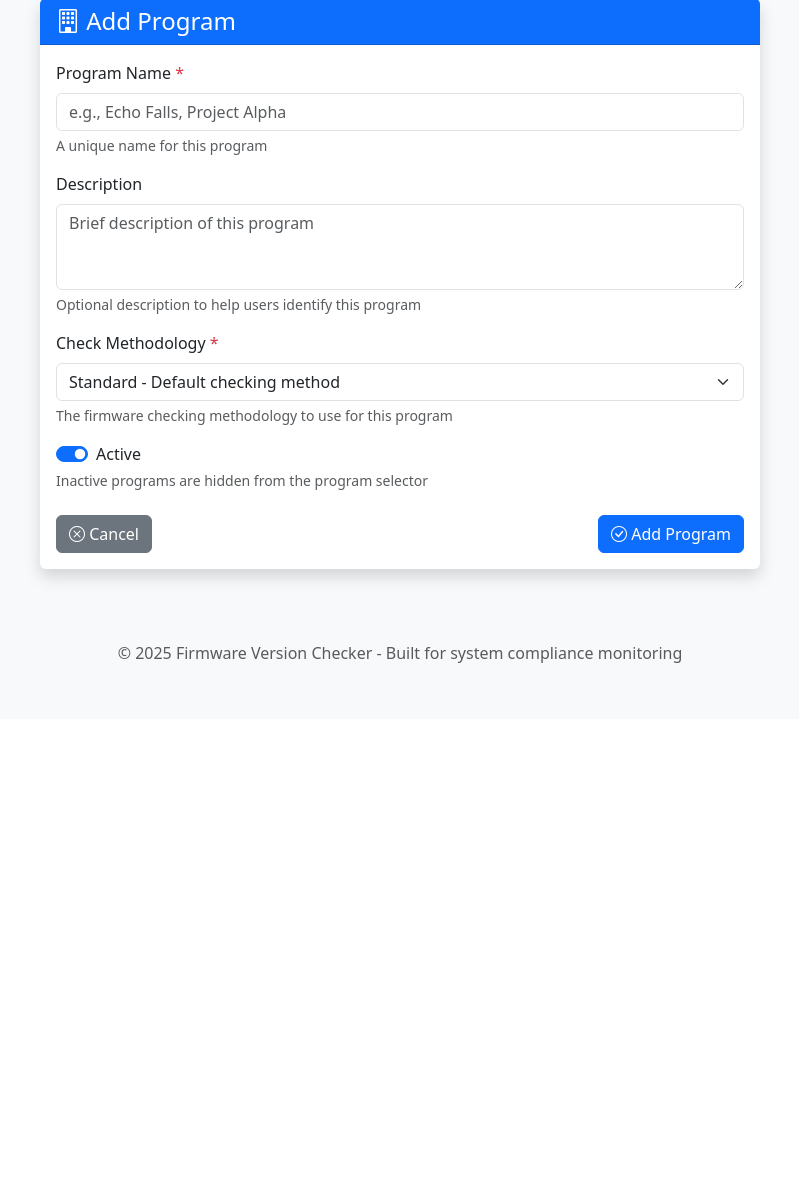
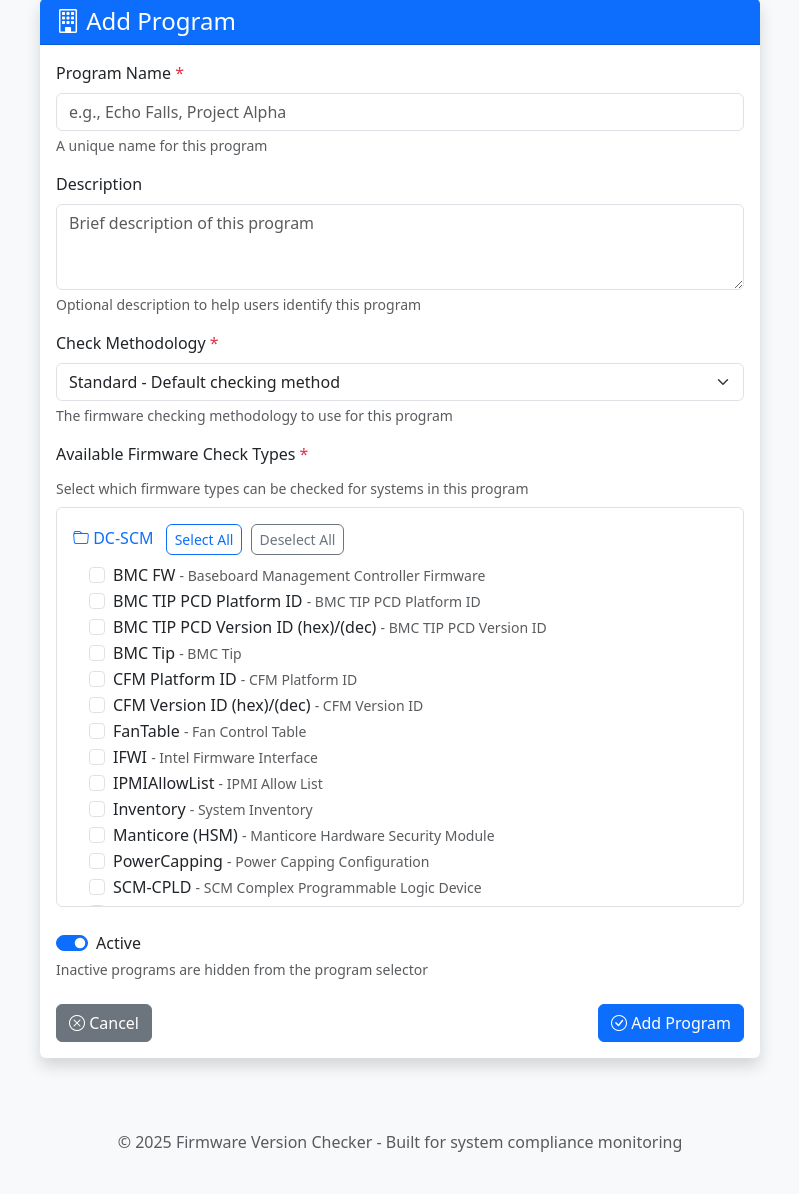
Before and after one commit to JarrettJones/Compliance, a Flask app: page /admin/programs/add in a window 1280 px wide. Shown: the part 81-1275 px from the top of the page, without its empty margins (240-1039 px from the left). Before the commit the page ends 744 px from the top, so only its background shows below. Run offline with Flask 3, Linux system fonts and the light colour scheme; the visitor is signed in with stand-in values (Sample User, id 1); data comes from the database, SQL or seed files in the repository; parts of the project's set-up code (start-up, migrations or seed data) failed here and were passed over.

Commit message:
Add firmware type associations to programs - Created program_firmware_types junction table - Updated add/edit program forms with checkboxes for firmware types - Grouped firmware types by category (DC-SCM, OVL2, etc.) - Added select/deselect all buttons per category

```diff
--- a/firmware-checker/app.py
+++ b/firmware-checker/app.py
@@ -152,6 +152,17 @@ def init_db():
                 category TEXT NOT NULL,
                 name TEXT NOT NULL,
                 description TEXT
+            )
+        ''')
+
+        # Junction table for program-firmware type associations
+        conn.execute('''
+            CREATE TABLE IF NOT EXISTS program_firmware_types (
+                program_id INTEGER NOT NULL,
+                firmware_type_id INTEGER NOT NULL,
+                PRIMARY KEY (program_id, firmware_type_id),
+                FOREIGN KEY (program_id) REFERENCES programs (id) ON DELETE CASCADE,
+                FOREIGN KEY (firmware_type_id) REFERENCES firmware_types (id) ON DELETE CASCADE
             )
         ''')
 
@@ -1140,36 +1151,63 @@ def admin_programs():
 @admin_required
 def admin_add_program():
     """Add a new program"""
-    if request.method == 'POST':
-        name = request.form.get('name', '').strip()
-        description = request.form.get('description', '').strip()
-        check_methodology = request.form.get('check_methodology', 'standard')
-        is_active = 1 if request.form.get('is_active') == 'on' else 0
-
-        if not name:
-            flash('Program name is required', 'error')
-            return redirect(url_for('admin_add_program'))
-
-        if check_methodology not in ['echo_falls', 'standard', 'custom']:
-            flash('Invalid check methodology', 'error')
-            return redirect(url_for('admin_add_program'))
-
-        try:
-            with get_db_connection() as conn:
-                conn.execute('''
+    with get_db_connection() as conn:
+        if request.method == 'POST':
+            name = request.form.get('name', '').strip()
+            description = request.form.get('description', '').strip()
+            check_methodology = request.form.get('check_methodology', 'standard')
+            is_active = 1 if request.form.get('is_active') == 'on' else 0
+            firmware_type_ids = request.form.getlist('firmware_types')  # Get selected firmware types
+
+            if not name:
+                flash('Program name is required', 'error')
+                return redirect(url_for('admin_add_program'))
+
+            if check_methodology not in ['echo_falls', 'standard', 'custom']:
+                flash('Invalid check methodology', 'error')
+                return redirect(url_for('admin_add_program'))
+
+            try:
+                # Insert program
+                cursor = conn.execute('''
                     INSERT INTO programs (name, description, check_methodology, is_active)
                     VALUES (?, ?, ?, ?)
                 ''', (name, description, check_methodology, is_active))
+                program_id = cursor.lastrowid
+
+                # Associate firmware types with the program
+                for firmware_type_id in firmware_type_ids:
+                    conn.execute('''
+                        INSERT INTO program_firmware_types (program_id, firmware_type_id)
+                        VALUES (?, ?)
+                    ''', (program_id, int(firmware_type_id)))
+
                 conn.commit()
 
-            flash(f'Program "{name}" created successfully', 'success')
-            return redirect(url_for('admin_programs'))
-
-        except sqlite3.IntegrityError:
-            flash(f'A program with the name "{name}" already exists', 'error')
-            return redirect(url_for('admin_add_program'))
-
-    return render_template('admin_program_form.html', program=None, action='Add')
+                flash(f'Program "{name}" created successfully with {len(firmware_type_ids)} firmware type(s)', 'success')
+                return redirect(url_for('admin_programs'))
+
+            except sqlite3.IntegrityError:
+                flash(f'A program with the name "{name}" already exists', 'error')
+                return redirect(url_for('admin_add_program'))
+
+        # GET request - show form with all firmware types
+        firmware_types = conn.execute('''
+            SELECT * FROM firmware_types ORDER BY category, name
+        ''').fetchall()
+
+        # Group firmware types by category
+        firmware_by_category = {}
+        for ft in firmware_types:
+            if ft['category'] not in firmware_by_category:
+                firmware_by_category[ft['category']] = []
+            firmware_by_category[ft['category']].append(ft)
+
+        return render_template('admin_program_form.html',
+                             program=None,
+                             action='Add',
+                             firmware_by_category=firmware_by_category,
+                             selected_firmware_types=[])
 
 @app.route('/admin/programs/edit/<int:program_id>', methods=['GET', 'POST'])
 @admin_required
@@ -1187,6 +1225,7 @@ def admin_edit_program(program_id):
             description = request.form.get('description', '').strip()
             check_methodology = request.form.get('check_methodology', 'standard')
             is_active = 1 if request.form.get('is_active') == 'on' else 0
+            firmware_type_ids = request.form.getlist('firmware_types')  # Get selected firmware types
 
             if not name:
                 flash('Program name is required', 'error')
@@ -1197,12 +1236,22 @@ def admin_edit_program(program_id):
                 return render_template('admin_program_form.html', program=program, action='Edit')
 
             try:
+                # Update program
                 conn.execute('''
                     UPDATE programs
                     SET name = ?, description = ?, check_methodology = ?,
                         is_active = ?, updated_at = CURRENT_TIMESTAMP
                     WHERE id = ?
                 ''', (name, description, check_methodology, is_active, program_id))
+
+                # Update firmware type associations - delete old ones and add new ones
+                conn.execute('DELETE FROM program_firmware_types WHERE program_id = ?', (program_id,))
+                for firmware_type_id in firmware_type_ids:
+                    conn.execute('''
+                        INSERT INTO program_firmware_types (program_id, firmware_type_id)
+                        VALUES (?, ?)
+                    ''', (program_id, int(firmware_type_id)))
+
                 conn.commit()
 
                 flash(f'Program "{name}" updated successfully', 'success')
@@ -1212,7 +1261,30 @@ def admin_edit_program(program_id):
                 flash(f'A program with the name "{name}" already exists', 'error')
                 return render_template('admin_program_form.html', program=program, action='Edit')
 
-        return render_template('admin_program_form.html', program=program, action='Edit')
+        # GET request - show form with all firmware types and current selections
+        firmware_types = conn.execute('''
+            SELECT * FROM firmware_types ORDER BY category, name
+        ''').fetchall()
+
+        # Group firmware types by category
+        firmware_by_category = {}
+        for ft in firmware_types:
+            if ft['category'] not in firmware_by_category:
+                firmware_by_category[ft['category']] = []
+            firmware_by_category[ft['category']].append(ft)
+
+        # Get currently selected firmware types for this program
+        selected_firmware_types = [
+            row['firmware_type_id'] for row in conn.execute('''
+                SELECT firmware_type_id FROM program_firmware_types WHERE program_id = ?
+            ''', (program_id,)).fetchall()
+        ]
+
+        return render_template('admin_program_form.html',
+                             program=program,
+                             action='Edit',
+                             firmware_by_category=firmware_by_category,
+                             selected_firmware_types=selected_firmware_types)
 
 @app.route('/admin/programs/toggle/<int:program_id>', methods=['POST'])
 @admin_required
--- a/firmware-checker/templates/admin_program_form.html
+++ b/firmware-checker/templates/admin_program_form.html
@@ -54,6 +54,55 @@
                             </div>
                         </div>
 
+                        <div class="mb-4">
+                            <label class="form-label">Available Firmware Check Types <span class="text-danger">*</span></label>
+                            <div class="form-text mb-2">
+                                Select which firmware types can be checked for systems in this program
+                            </div>
+
+                            {% if firmware_by_category %}
+                            <div class="border rounded p-3" style="max-height: 400px; overflow-y: auto;">
+                                {% for category, firmware_types in firmware_by_category.items() %}
+                                <div class="mb-3">
+                                    <h6 class="text-primary">
+                                        <i class="bi bi-folder"></i> {{ category }}
+                                        <button type="button" class="btn btn-sm btn-outline-primary ms-2"
+                                                onclick="toggleCategory('{{ category }}', true)">
+                                            Select All
+                                        </button>
+                                        <button type="button" class="btn btn-sm btn-outline-secondary ms-1"
+                                                onclick="toggleCategory('{{ category }}', false)">
+                                            Deselect All
+                                        </button>
+                                    </h6>
+                                    <div class="ms-3">
+                                        {% for ft in firmware_types %}
+                                        <div class="form-check">
+                                            <input class="form-check-input firmware-type-check category-{{ category }}"
+                                                   type="checkbox"
+                                                   name="firmware_types"
+                                                   value="{{ ft.id }}"
+                                                   id="firmware_type_{{ ft.id }}"
+                                                   {% if ft.id in selected_firmware_types %}checked{% endif %}>
+                                            <label class="form-check-label" for="firmware_type_{{ ft.id }}">
+                                                {{ ft.name }}
+                                                {% if ft.description %}
+                                                <small class="text-muted">- {{ ft.description }}</small>
+                                                {% endif %}
+                                            </label>
+                                        </div>
+                                        {% endfor %}
+                                    </div>
+                                </div>
+                                {% endfor %}
+                            </div>
+                            {% else %}
+                            <div class="alert alert-warning">
+                                <i class="bi bi-exclamation-triangle"></i> No firmware types available. Please initialize the database.
+                            </div>
+                            {% endif %}
+                        </div>
+
                         <div class="mb-3">
                             <div class="form-check form-switch">
                                 <input class="form-check-input"
@@ -95,3 +144,14 @@
     </div>
 </div>
 {% endblock %}
+
+{% block extra_scripts %}
+<script>
+function toggleCategory(category, select) {
+    const checkboxes = document.querySelectorAll('.category-' + category);
+    checkboxes.forEach(checkbox => {
+        checkbox.checked = select;
+    });
+}
+</script>
+{% endblock %}
```
